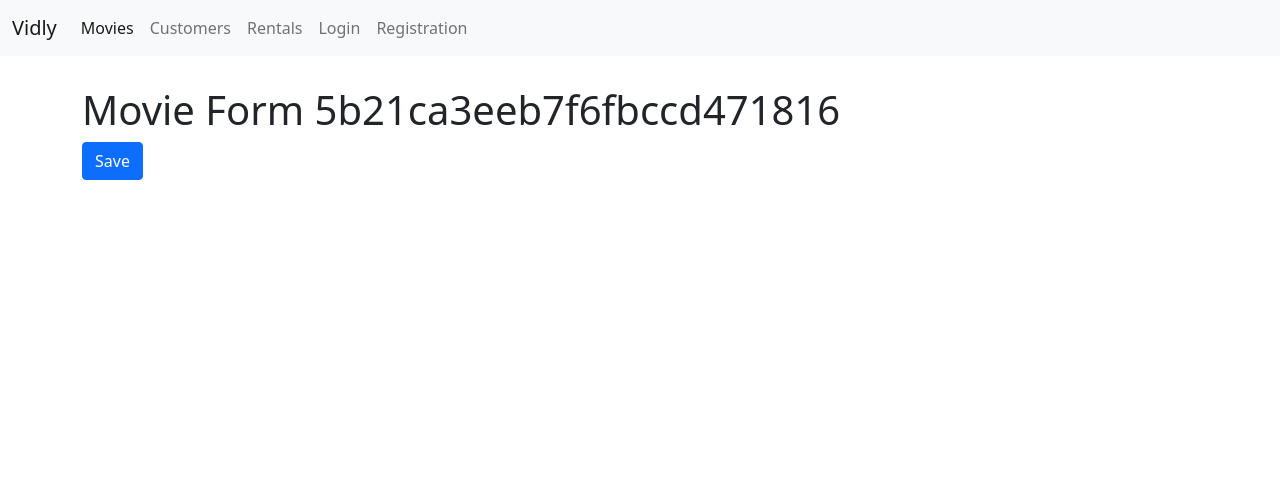
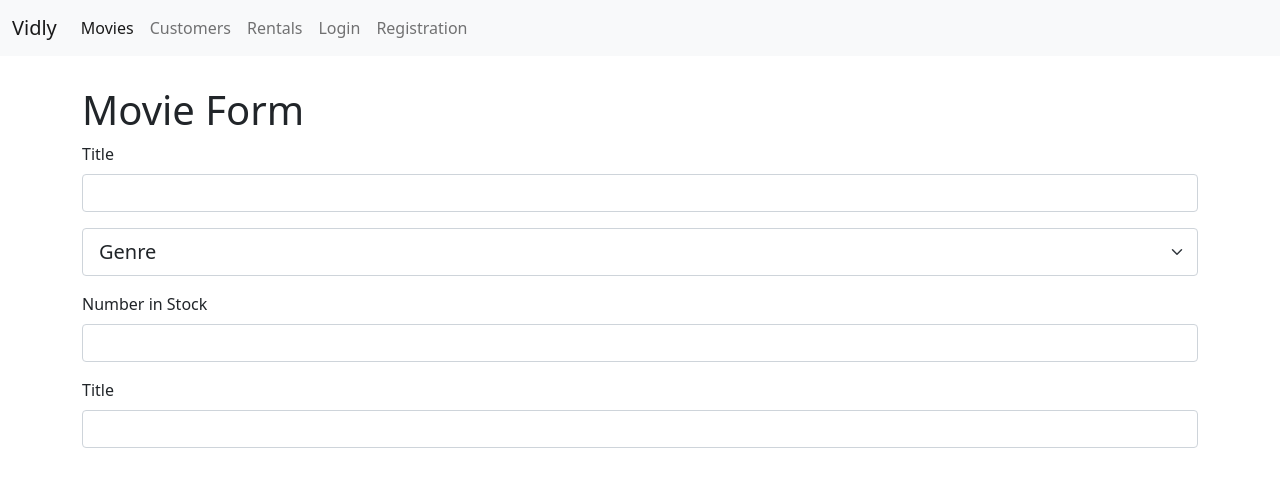
Before and after one commit to iGotABadIdea/Movie-Renting-app, a React (Create React App) app: page /movies/5b21ca3eeb7f6fbccd471816 in a window 1280 px wide. Shown: the top 486 px of the page. Built offline with nearby package versions, Linux system fonts and the light colour scheme.

Commit message:
movie form created

```diff
--- a/src/App.js
+++ b/src/App.js
@@ -22,6 +22,7 @@ class App extends Component {
          <Route path="/registration" component={RegistrationForm}/>
         <Route path="/movies/:id" component={MovieForm}/>
        <Route path="/movies" component={Movies}></Route>
+       <Route path="/movies/new" component={MovieForm}/>
       <Route path="/customers" component={Customers}></Route>
       <Route path="/rentals" component={Rentals}></Route>
       <Route path="/notFound" component={NotFound}></Route>
--- a/src/components/movieForm.jsx
+++ b/src/components/movieForm.jsx
@@ -1,9 +1,36 @@
-import React from 'react';
-const MovieForm = ({match,history}) => {
-    return ( <div>
-        <h1>Movie Form {match.params.id}</h1>
-        <button className="btn btn-primary" onClick={()=>history.push('/movies')}>Save</button>
-        </div>);
+import React, { Component } from 'react'
+import Form from './common/form';
+import Joi from 'joi-browser';
+class MovieForm extends Form {
+    state={
+        data:{
+            title:'',
+            numberInStock:'',
+            Rate:''
+        },
+        errors:{}
+    }
+    schema={
+        title:Joi.string().required().label('Title'),
+       numberInStock:Joi.number().integer().min(0).max(100).required().min(5).label('Number in Stock'),
+       Rate:Joi.number().integer().min(0).max(10).required().label('Rate')
+    }
+    render() {
+        return <div>
+            <h1>Movie Form</h1>
+            {this.renderInput('title','Title')}
+            <select class="form-select form-select-lg mb-3" aria-label=".form-select-lg example">
+            <option selected>Genre</option>
+            <option value="1">Action</option>
+            <option value="2">Comedy</option>
+            <option value="3">Thriller</option>
+            </select>
+            {this.renderInput('numberInStock','Number in Stock')}
+            {this.renderInput('title','Title')}
+
+
+        </div>;
+    }
 }
 
 export default MovieForm;
```
